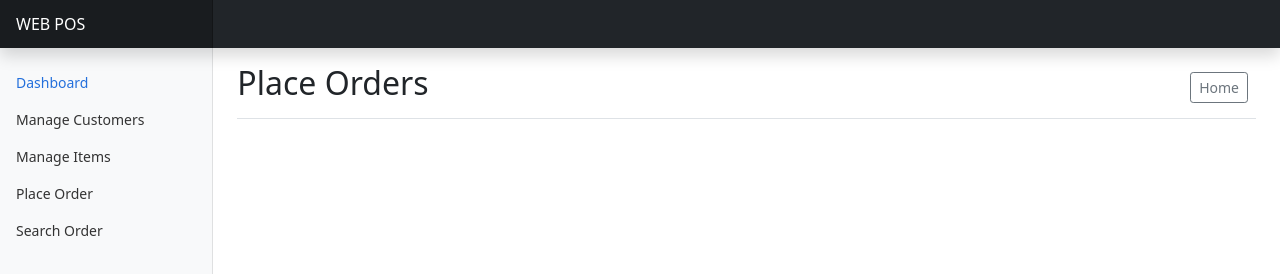
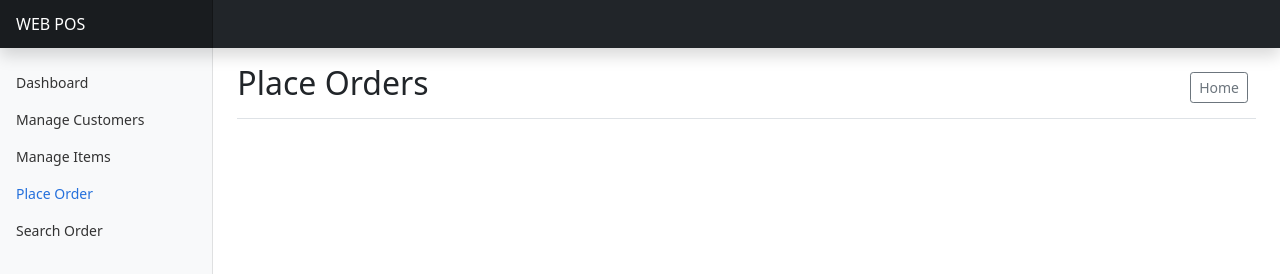
Before and after one commit to Dump00/POS_Client, a website: page place-order.html in a window 1280 px wide. Shown: the top 274 px of the page. Drawn offline with nearby package versions, Linux system fonts and the light colour scheme.

Commit message:
Fix navbar active

```diff
--- a/place-order.html
+++ b/place-order.html
@@ -32,7 +32,7 @@
         <div class="position-sticky pt-3">
           <ul class="nav flex-column">
             <li class="nav-item">
-              <a class="nav-link active" aria-current="page" href="./index.html">
+              <a class="nav-link" aria-current="page" href="./index.html">
                 <span data-feather="home"></span>
                 Dashboard
               </a>
@@ -50,7 +50,7 @@
               </a>
             </li>
             <li class="nav-item">
-              <a class="nav-link" href="#">
+              <a class="nav-link active" href="#">
                 <span data-feather="users"></span>
                 Place Order
               </a>
```
Also changed, not shown: index.html (+1 -0 lines), manage-customers.html (+2 -2 lines), manage-items.html (+2 -2 lines), search-order.html (+2 -2 lines).
